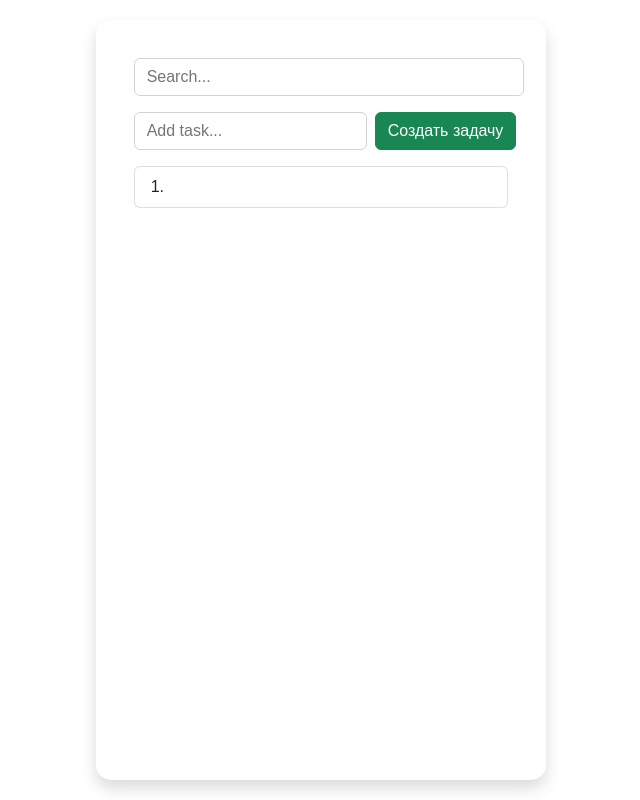
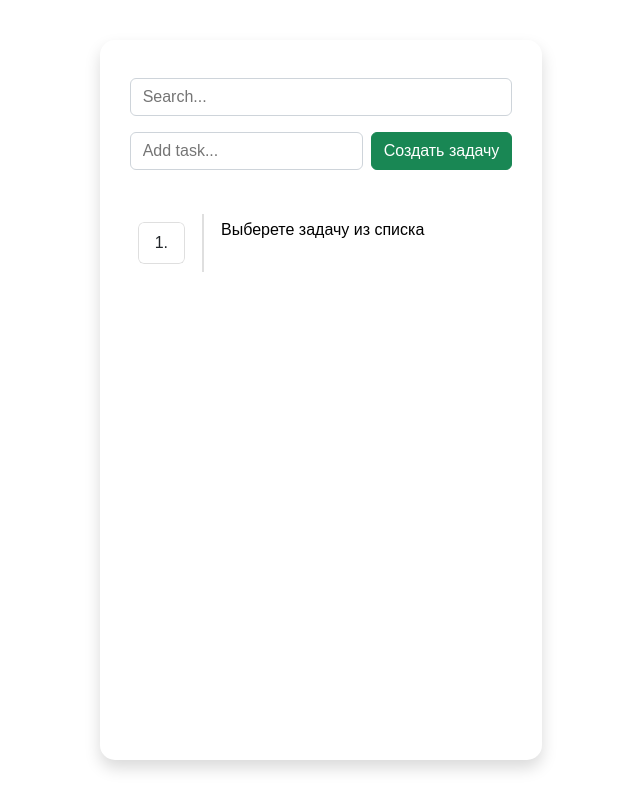
Before and after one commit to Canoist/todo-list, a React (Create React App) app: page / in a window 1280 px wide. Both pictures are taken after a click on the button "Создать задачу". Shown: the whole page, without its empty margins (319-959 px from the left). Built offline with nearby package versions, Linux system fonts and the light colour scheme.

Commit message:
added final styles

```diff
--- a/src/App.css
+++ b/src/App.css
@@ -54,7 +54,7 @@ textarea {
     height: 100vh;
     display: flex;
     justify-content: center;
-    padding: 20px;
+    padding: 5vh;
 }
 
 .content {
@@ -65,7 +65,9 @@ textarea {
     padding: 30px;
     box-shadow: 0 0.5rem 1rem rgba(0, 0, 0, 0.15);
 }
-
+.header-content {
+    height: 17vh;
+}
 .form-control {
     display: block;
     width: 100%;
@@ -82,7 +84,7 @@ textarea {
     appearance: none;
     border-radius: 0.375rem;
     transition: border-color 0.15s ease-in-out, box-shadow 0.15s ease-in-out;
-    margin: 0.5rem;
+    margin: 0.5rem 0;
 }
 
 .form-control:focus {
@@ -161,6 +163,7 @@ textarea {
     --bs-btn-disabled-color: #fff;
     --bs-btn-disabled-bg: #198754;
     --bs-btn-disabled-border-color: #198754;
+    margin-left: 0.5rem;
 }
 .btn-primary {
     --bs-btn-color: #fff;
@@ -200,6 +203,34 @@ textarea {
     z-index: 2;
 }
 
+.flex-nowrap {
+    position: relative;
+    display: flex;
+    flex-wrap: nowrap;
+    width: 100%;
+    height: 100%;
+    overflow: auto;
+}
+
+.handler-resize {
+    width: 20px;
+    padding: 0;
+    cursor: ew-resize;
+    flex: 0 0 auto;
+}
+.handler-resize::before {
+    content: "";
+    display: block;
+    width: 2px;
+    height: 100%;
+    background: rgba(0, 0, 0, 0.125);
+    margin: 0 auto;
+}
+
+.list-group-wrapper {
+    max-height: 63vh;
+    overflow: auto;
+}
 .list-group {
     --bs-list-group-color: #212529;
     --bs-list-group-bg: #fff;
@@ -222,6 +253,9 @@ textarea {
     flex-direction: column;
     margin: 0.5rem;
     border-radius: var(--bs-list-group-border-radius);
+    position: relative;
+    flex: 1 1 auto;
+    overflow: auto;
 }
 
 .list-group-numbered {
--- a/src/App.js
+++ b/src/App.js
@@ -34,6 +34,7 @@ function App() {
         } else {
             resetFields();
         }
+        setCurrentTask();
     };
 
     const updateList = (incData) => {
@@ -79,6 +80,7 @@ function App() {
     return (
         <div className="wrapper">
             <div className="content">
+                <div className="header-content">
                     <input
                         type="text"
                         className="form-control"
@@ -87,7 +89,9 @@ function App() {
                         value={inputValue}
                     />
                     <AddTask onAdd={handleAddTask} />
+                </div>
                 <div>
+                    <div className="flex-nowrap">
                         {!!data.length && (
                             <TaskList
                                 taskList={filteredTasks}
@@ -95,13 +99,21 @@ function App() {
                                 setCurrent={handleSelectTask}
                             />
                         )}
-                    {currentTask && (
+                        <span className="handler-resize"></span>
+                        {currentTask ? (
                             <TaskDesc
                                 currentTask={currentTask}
                                 onChange={handleChange}
                                 onDelete={handleDelete}
                             />
+                        ) : (
+                            !!data.length && (
+                                <p style={{ margin: "0.5rem" }}>
+                                    Выберете задачу из списка
+                                </p>
+                            )
                         )}
+                    </div>
                 </div>
             </div>
         </div>
--- a/src/components/taskDesc.jsx
+++ b/src/components/taskDesc.jsx
@@ -19,8 +19,7 @@ const TaskDesc = ({ currentTask, onChange, onDelete }) => {
     };
 
     return (
-        <div>
-            <form onSubmit={handleSubmit}>
+        <form style={{ margin: "0.5rem" }} onSubmit={handleSubmit}>
             <label htmlFor="taskName" className="form-label">
                 Название задачи
             </label>
@@ -49,7 +48,6 @@ const TaskDesc = ({ currentTask, onChange, onDelete }) => {
                 </button>
             </div>
         </form>
-        </div>
     );
 };
 
--- a/src/components/taskList.jsx
+++ b/src/components/taskList.jsx
@@ -6,6 +6,7 @@ const TaskList = ({ currentTask, taskList, setCurrent }) => {
         setCurrent(target.id);
     };
     return (
+        <div className="list-group-wrapper">
             <ol className="list-group list-group-numbered">
                 {taskList.map((task, index) => (
                     <li
@@ -20,6 +21,7 @@ const TaskList = ({ currentTask, taskList, setCurrent }) => {
                     </li>
                 ))}
             </ol>
+        </div>
     );
 };
 
```
Also changed, not shown: src/utils/dragable.js (added, +33 -0 lines). Lines whose indentation alone changed are shown as unchanged.
